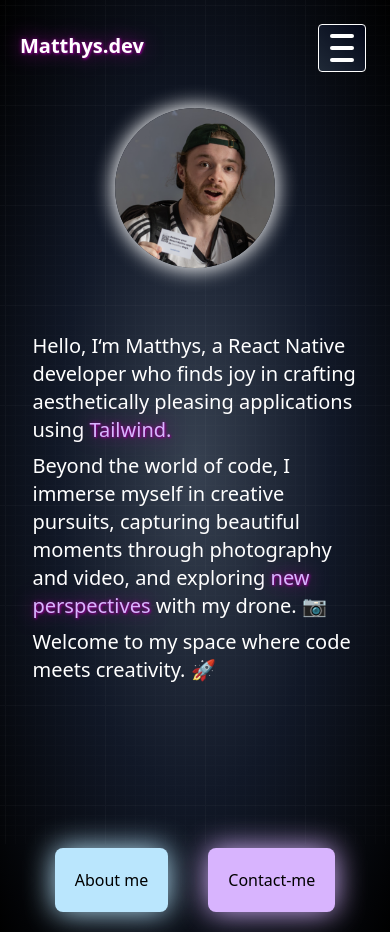
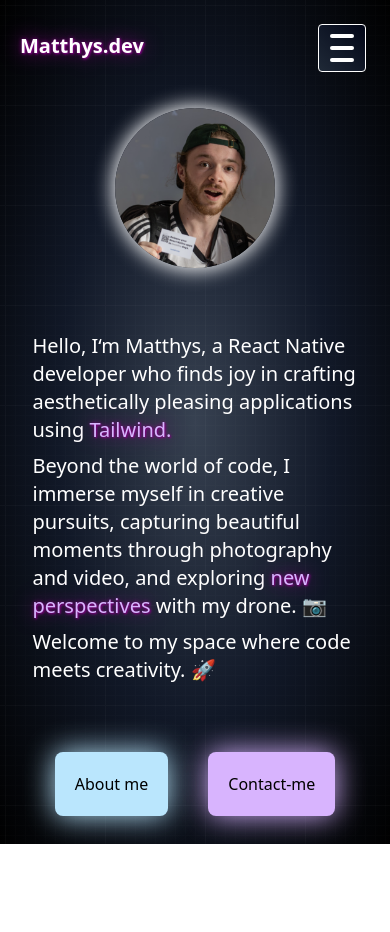
Before and after one commit to MatthysDev/Matthys.dev.v2, a Next.js app: page / in a window 390 px wide. After the commit the page ends 844 px from the top, so only its background shows below. Built offline with nearby package versions, Linux system fonts and the light colour scheme.

Commit message:
fix: 🐛 animation duration for poster

```diff
--- a/src/components/ImageGridContainer.tsx
+++ b/src/components/ImageGridContainer.tsx
@@ -31,8 +31,11 @@ const ImageGridContainer: React.FC<Props> = ({ url, alt, selectedId, setSelected
                 {isSelected && (
                     <motion.div
                         layoutId={item.id.toString()}
+                        initial={{ opacity: 0 }}
                         exit={{ opacity: 0 }}
-                        className='fixed md:absolute shadow-[0px_0px_20px_2px_#fff] top-1/4 md:top-0 left-0 right-0 w-4/5 md:w-1/2 md:h-full h-1/2 p-4 flex flex-col gap-4 bg-gradient-to-tr from-gray-800 to-slate-950 rounded-lg z-10 mx-auto md:mx-0'
+                        transition={{ layout: { duration: 0.1 }, opacity: { duration: 0.3 } }}
+                        animate={{ opacity: 1, transition: { delay: 0.32 } }}
+                        className='fixed md:absolute shadow-[0px_0px_20px_2px_#fff] top-1/4 md:top-0 left-0 right-0 w-4/5 md:w-1/2 md:h-full h-1/2 p-4 flex flex-col gap-4 bg-gradient-to-tr from-gray-800 to-slate-950 rounded-lg z-10 mx-auto md:mx-0 '
                     >
                         <Image src={url} alt={alt} fill objectFit='cover' className='rounded-lg z-10 w-full h-2/3' />
                         <motion.div className='flex justify-end fill-white z-20 text-right'>
--- a/src/pages/index.tsx
+++ b/src/pages/index.tsx
@@ -11,7 +11,7 @@ export default function Home() {
     <CustomLayout withMenu>
       <div className="flex flex-col items-center p-0 md:p-12 text-white">
         <Hero />
-        <div className='flex mt-24'>
+        <div className='flex mt-0 mb-2 md:mt-24'>
           <Button link={'/posters'} text={'About me'} color={'bg-sky-200'} neonColor={palette.sky200} />
           <Button link={'https://airtable.com/appOrrPF35ppPjTKx/shrZLcDgGq0Kb6soN?backgroundColor=purple'} text={'Contact-me'} color={'bg-purple-300'} isExternal neonColor={palette.purple300} />
         </div>
```
